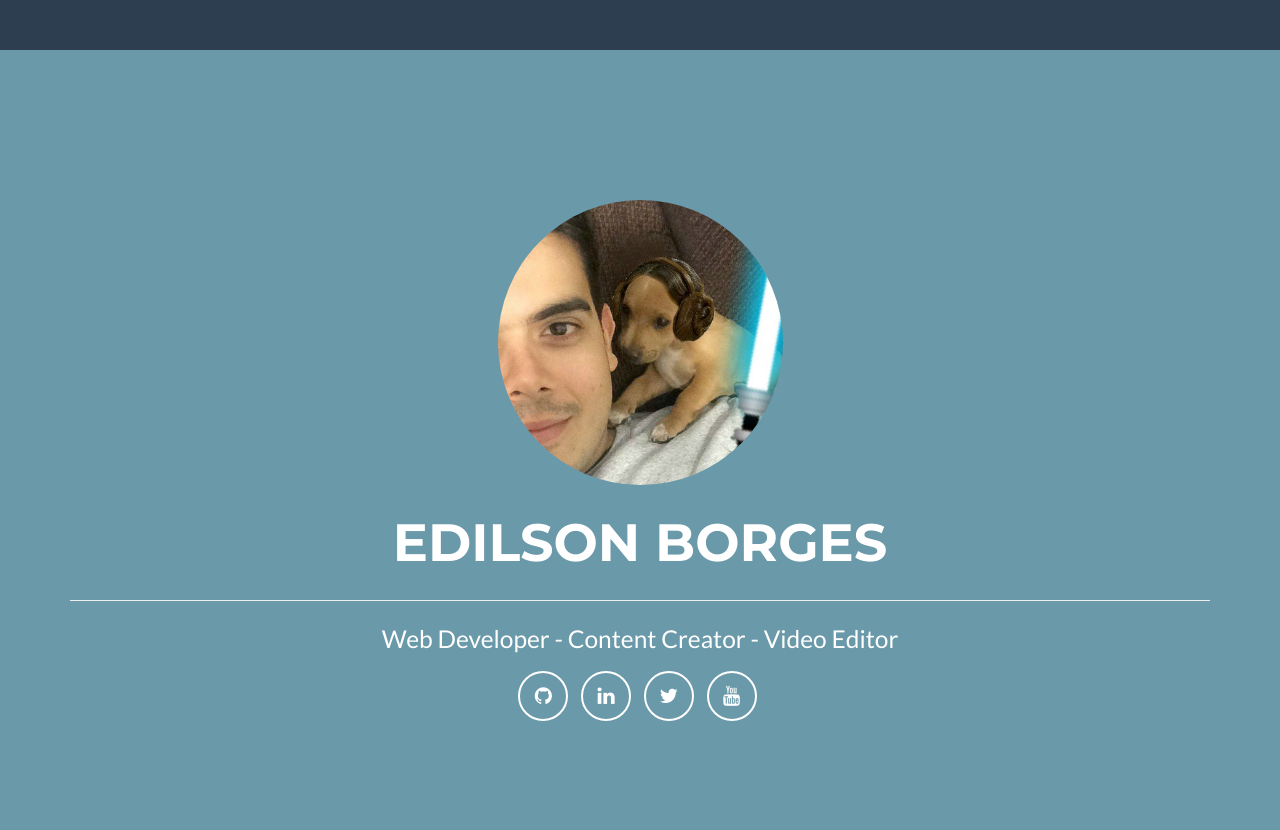
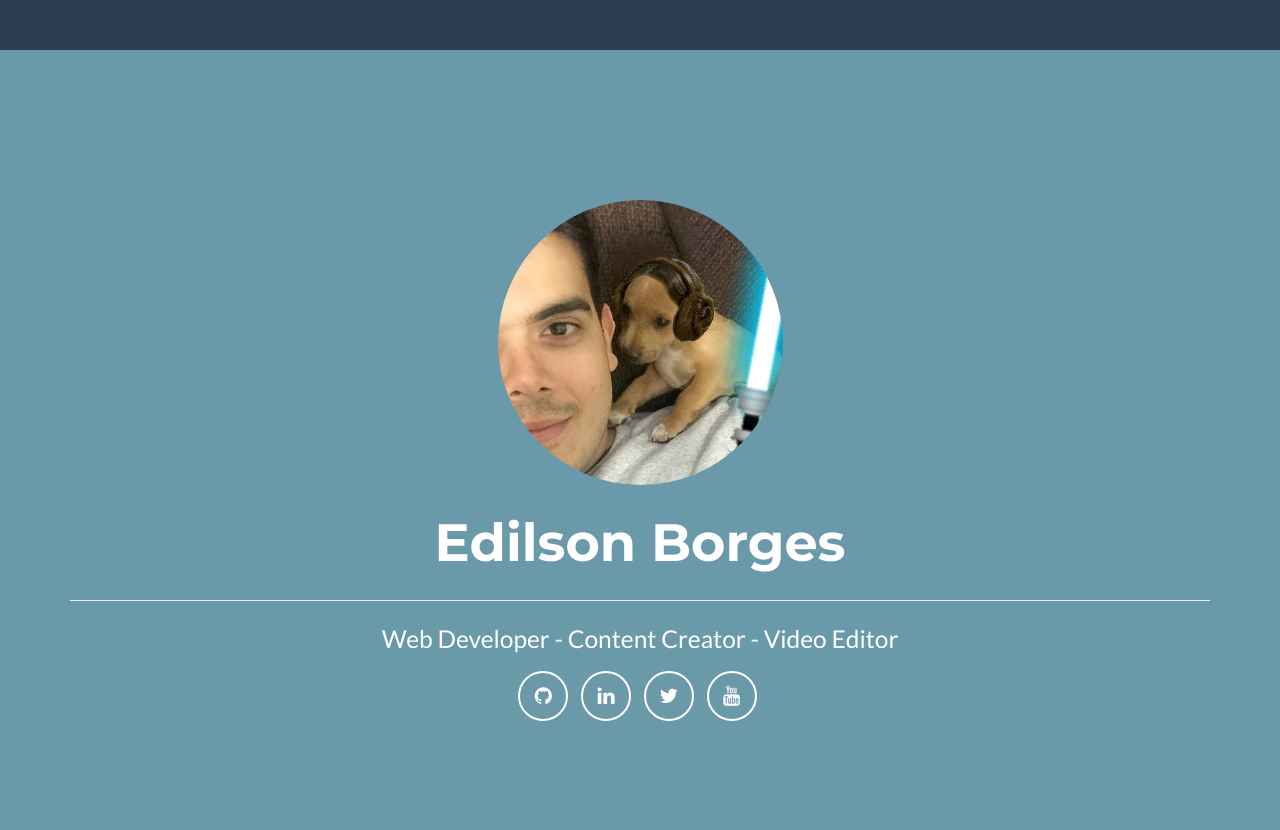
Before and after one commit to edilsonborges/edilsonborges.github.io, a PHP site: page / in a window 1280 px wide. Shown: the top 830 px of the page. Run offline with PHP 8.4, Linux system fonts and the light colour scheme; some libraries are stand-ins or nearby versions.

Commit message:
Removing profile uppdercase property

```diff
--- a/css/freelancer.css
+++ b/css/freelancer.css
@@ -89,7 +89,7 @@ header img {
 header .intro-text .name {
   display: block;
   font-family: "Montserrat", "Helvetica Neue", Helvetica, Arial, sans-serif;
-  text-transform: uppercase;
+  /*text-transform: uppercase;*/
   font-weight: 700;
   font-size: 2em;
 }
--- a/index.html
+++ b/index.html
@@ -47,6 +47,7 @@
                         <span class="name">Edilson Borges</span>
                         <hr>
                         <span class="skills">Web Developer - Content Creator - Video Editor</span>
+                        <!--<span class="skills">Web Developer - Fotógrafo - Motion Graphics Designer</span>-->
                     </div>
                 </div>
                  <div class="col-lg-12">
```
